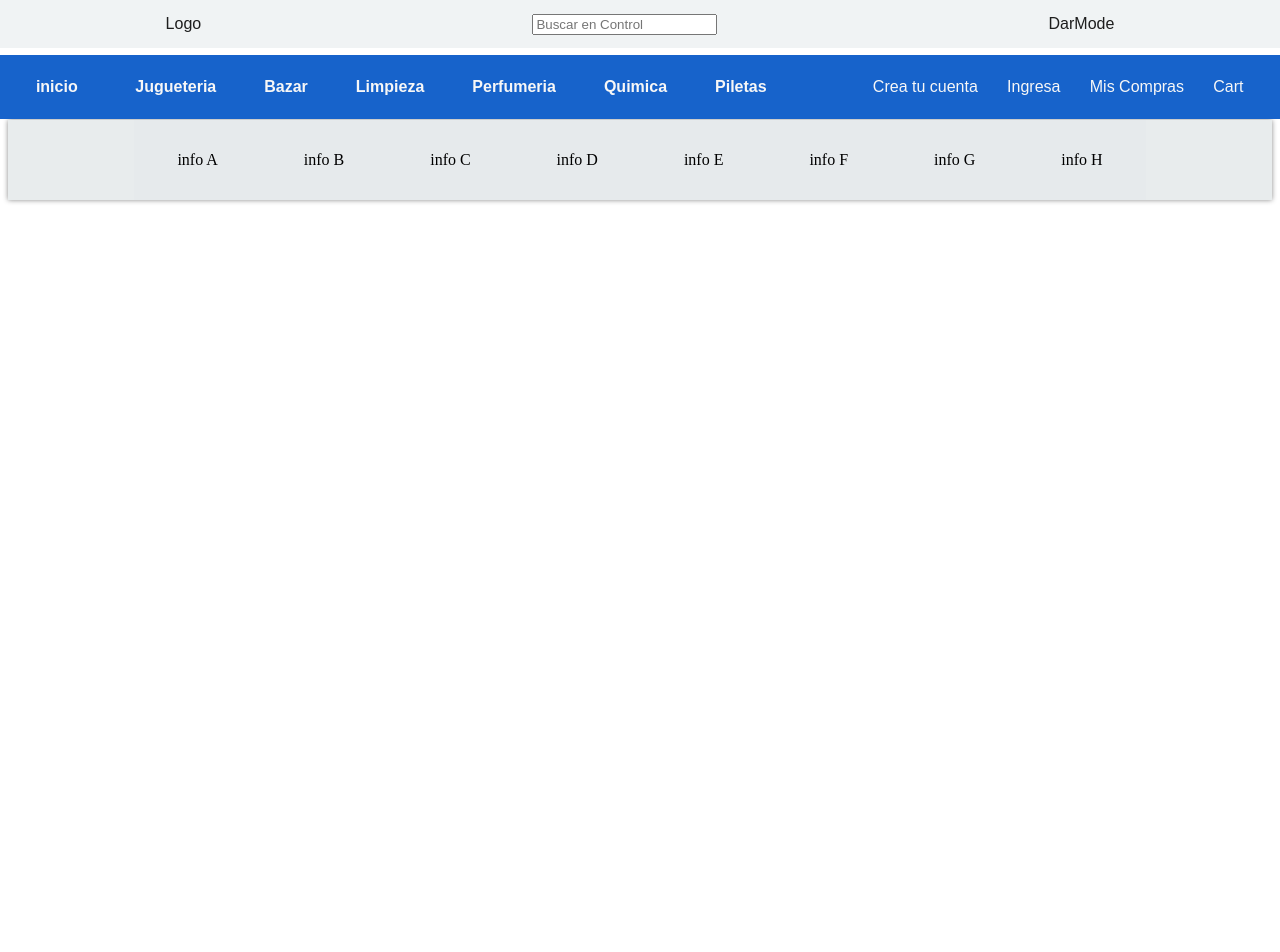
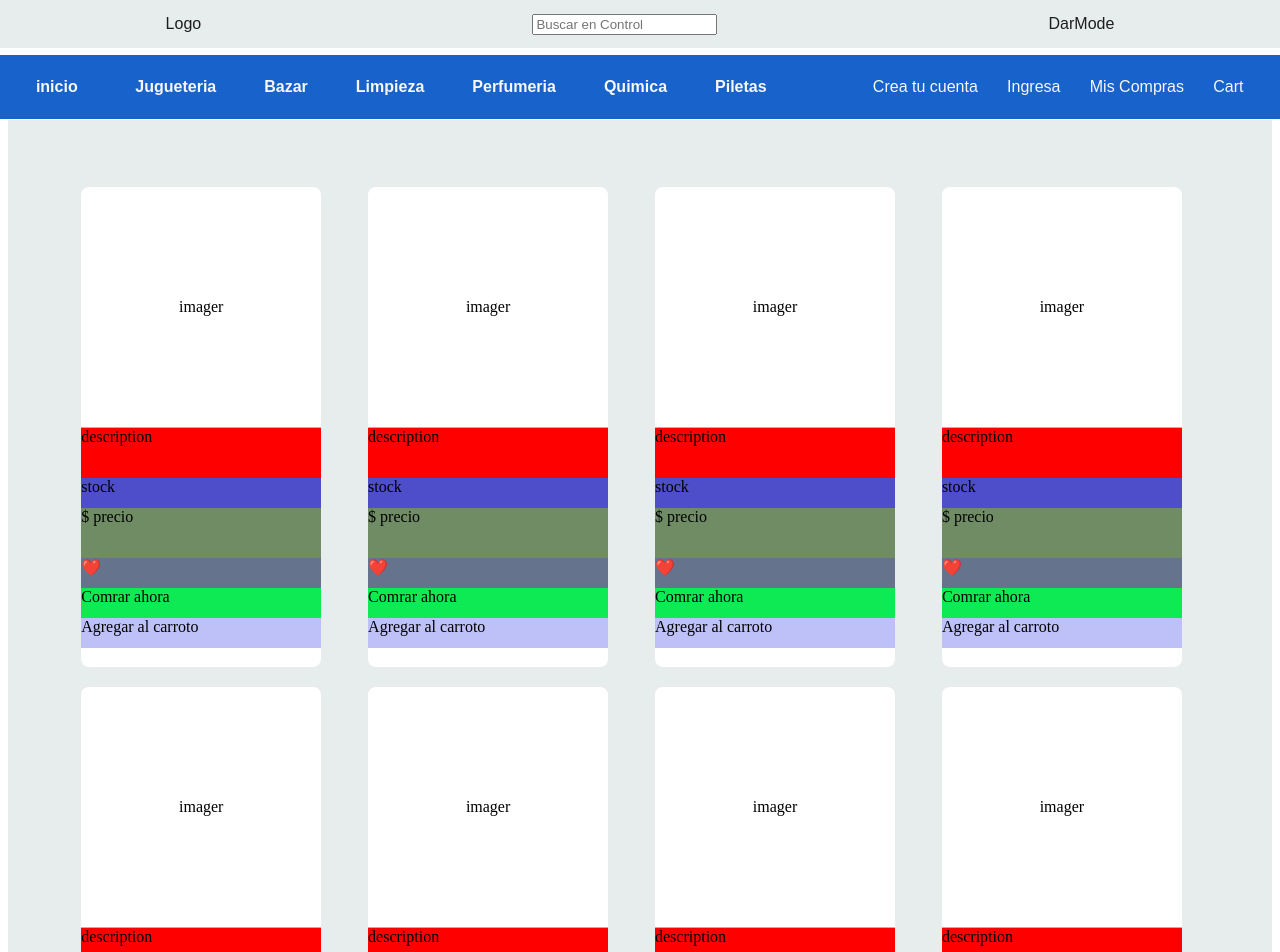
Before and after one commit to JonnyFernandez/Control, a React (Vite) app in the folder client/: page /home in a window 1280 px wide. Shown: the top 952 px of the page. Before the commit the page ends 928 px from the top, so only its background shows below. Built offline with nearby package versions, Linux system fonts and the light colour scheme.

Commit message:
maquetado02

```diff
--- a/client/src/components/card/Card.jsx
+++ b/client/src/components/card/Card.jsx
@@ -0,0 +1,29 @@
+import C from './Card.module.css'
+
+const Card = () => {
+    return (
+        <div className={C.card}>
+            <div className={C.image}>
+                imager
+            </div>
+            <div className={C.description}>
+                description
+            </div>
+            <div className={C.stock}>
+                stock
+            </div>
+            {/* <div className={C.review}>
+                reviews
+            </div> */}
+            <div className={C.price}>
+                $ precio
+            </div>
+            <div className={C.likes}>❤️</div>
+            <div className={C.buyNow}>Comrar ahora</div>
+            <div className={C.addToCart}>Agregar al carroto</div>
+
+        </div>
+    )
+}
+
+export default Card
--- /dev/null
+++ b/client/src/components/card/Card.module.css
@@ -0,0 +1,71 @@
+:root {
+    --color-border: rgb(255 255 255 / 16%);
+    --Primari-color: rgb(23, 99, 203);
+    --Second-color: #e5eaebe3;
+    --Footer-color: #e5eaebdd;
+    --white-mode: rgb(30, 30, 30);
+    --boxShadow-color: 0px 0px 5px rgba(0, 0, 0, 0.467);
+    --card-color: #ffffff;
+    --card-boxShadow: #5d5858 0px 0px 0px 0.517629px;
+}
+
+.card{
+ width: 240px;
+ height: 480px;
+ background-color: var(--card-color);
+
+ border-radius: .5em;
+ margin: 5px;
+ /* padding: 5px; */
+ display: flex;
+ flex-direction: column;
+ margin-left: 10px;
+ margin-right: 30px;
+}
+.card:hover{
+    box-shadow: var(--card-boxShadow);
+}
+
+.image{
+width: 100%;
+height: 240px;
+display: flex;
+justify-content: center;
+align-items: center;
+border-bottom: .5px solid rgba(0, 0, 0, 0.297);
+}
+.description{
+width: 100%;
+height: 50px;
+background-color: red;
+}
+.stock{
+width: 100%;
+height: 30px;
+background-color: rgb(78, 78, 203);
+}
+.review{
+width: 100%;
+height: 30px;
+background-color: rgb(101, 101, 140);
+}
+.price{
+width: 100%;
+height: 50px;
+background-color: rgb(111, 140, 101);
+}
+.likes{
+    width: 100%;
+    height: 30px;
+    background-color: rgb(101, 115, 140);
+}
+.buyNow{
+    width: 100%;
+    height: 30px;
+    background-color: rgb(14, 234, 83);
+}
+.addToCart{
+    width: 100%;
+    height: 30px;
+    background-color: rgba(28, 38, 227, 0.281);
+}
--- a/client/src/components/nav/Nav.module.css
+++ b/client/src/components/nav/Nav.module.css
@@ -2,9 +2,12 @@
     --color-border: rgb(255 255 255 / 16%);
     --Primari-color: rgb(23, 99, 203);
     --Second-color: #e5eaeb91;
+    --Footer-color: #e5eaebdd;
     --white-mode: rgb(30, 30, 30);
+    --boxShadow-color: 0px 0px 5px rgba(0, 0, 0, 0.467);
+    --card-color: #ffffff;
+    --card-boxShadow: #ffffff 0px 0px 0px 0.517629px;
 }
-
 
 .nav {
     position: fixed;
--- a/client/src/view/home/Home.jsx
+++ b/client/src/view/home/Home.jsx
@@ -1,6 +1,7 @@
 import Nav from "../../components/nav/Nav"
 import Footer from "../../components/footer/Footer"
 import H from "./Home.module.css"
+import Card from "../../components/card/Card"
 
 
 const Home = () => {
@@ -8,7 +9,38 @@ const Home = () => {
         <div className={H.home}>
             <Nav />
             <div className={H.body}>
+                <div className={H.bodyHeader}></div>
+                <div className={H.container}>
+                    <div className={H.cardContainer}>
+                        <Card />
+                        <Card />
+                        <Card />
+                        <Card />
+                        <Card />
+                        <Card />
+                        <Card />
+                        <Card />
+                        <Card />
+                        <Card />
+                        <Card />
+                        <Card />
+                        <Card />
+                        <Card />
+                        <Card />
+                        <Card />
+                        <Card />
+                        <Card />
+                        <Card />
+                        <Card />
+                        <Card />
+                        <Card />
+                        <Card />
+                        <Card />
+                        <Card />
+                        <Card />
+                    </div>
 
+                </div>
             </div>
             <Footer />
 
--- a/client/src/view/home/Home.module.css
+++ b/client/src/view/home/Home.module.css
@@ -1,21 +1,54 @@
-:root {
-    --color-border: rgb(255 255 255 / 16%);
-    --Primari-color: rgb(23, 99, 203);
-    --Second-color: #e5eaeb91;
-    --Footer-color: #e5eaebdd;
-    --white-mode: rgb(30, 30, 30);
-    --boxShadow-color: 0px 0px 5px rgba(0, 0, 0, 0.467);
-}
+
 
 
 .home{
   width: 100%;
-  height: 100vh;
+  height: a;
+  background-color: var(--Second-color);
+  /* background-color: red; */
 }
 
 .body{
     margin-top: 120px;
     width: 100%;
     height: auto;
+    display: flex;
+    flex-direction: column;
+    align-items: center;
 
 }
+.bodyHeader{
+  width: 100%;
+  height: 2em;
+
+}
+.container{
+    width: 90%;
+    height: 80%;
+    margin-top: 30px;
+    /* background-color: red; */
+    /* display: flex; */
+    /* justify-content: center; */
+
+
+}
+.cardContainer{
+  height: 100%;
+  width: 100%;
+  margin: 0 auto;
+  display: grid;
+  gap: 10px; /* Margen entre las tarjetas */
+  grid-template-columns: repeat(auto-fill, minmax(min(100%, 250px), 1fr)); /* Cambio de auto-fit a auto-fill */
+  overflow-x: hidden;
+
+}
+/* .cardContainer{
+  display: flex;
+  flex-wrap: wrap;
+  height: 100%;
+  width: 100%;
+  margin: 0 auto;
+  gap: 10px;
+  overflow-x: hidden;
+
+} */
```
